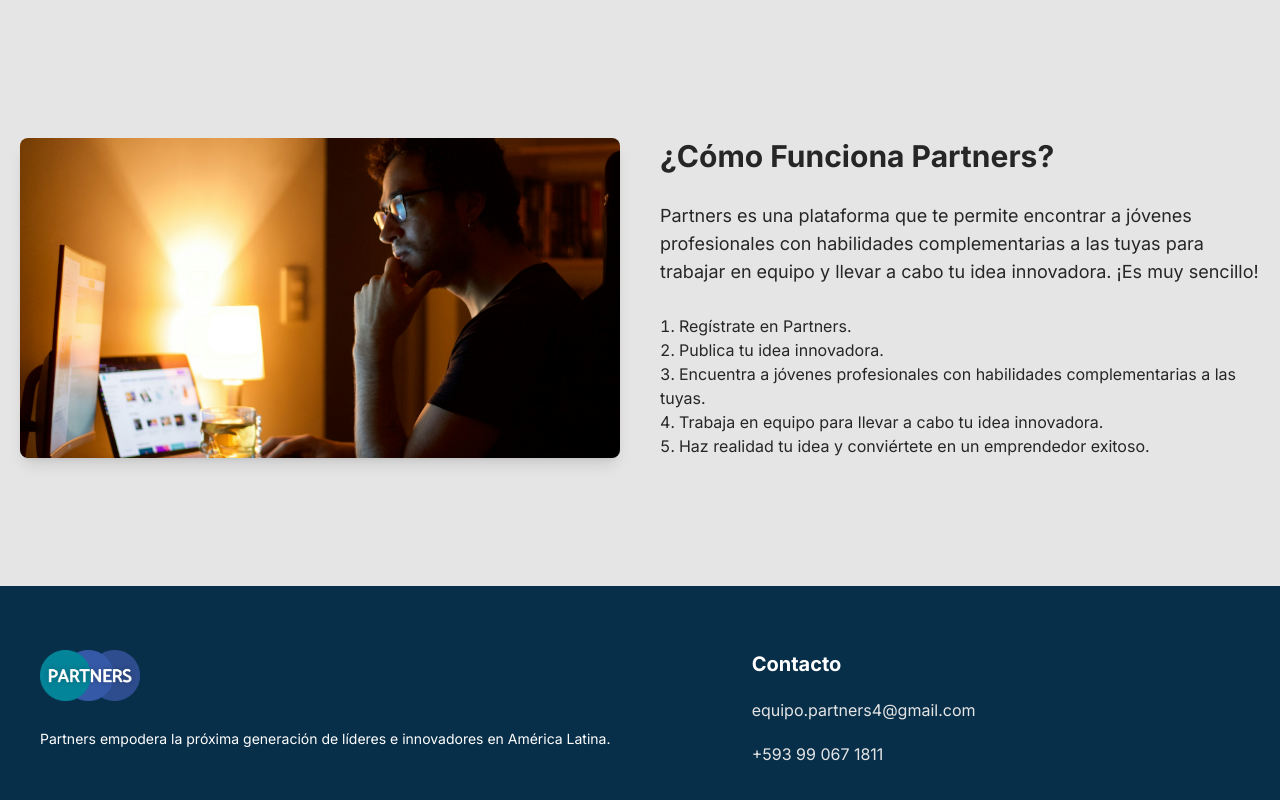
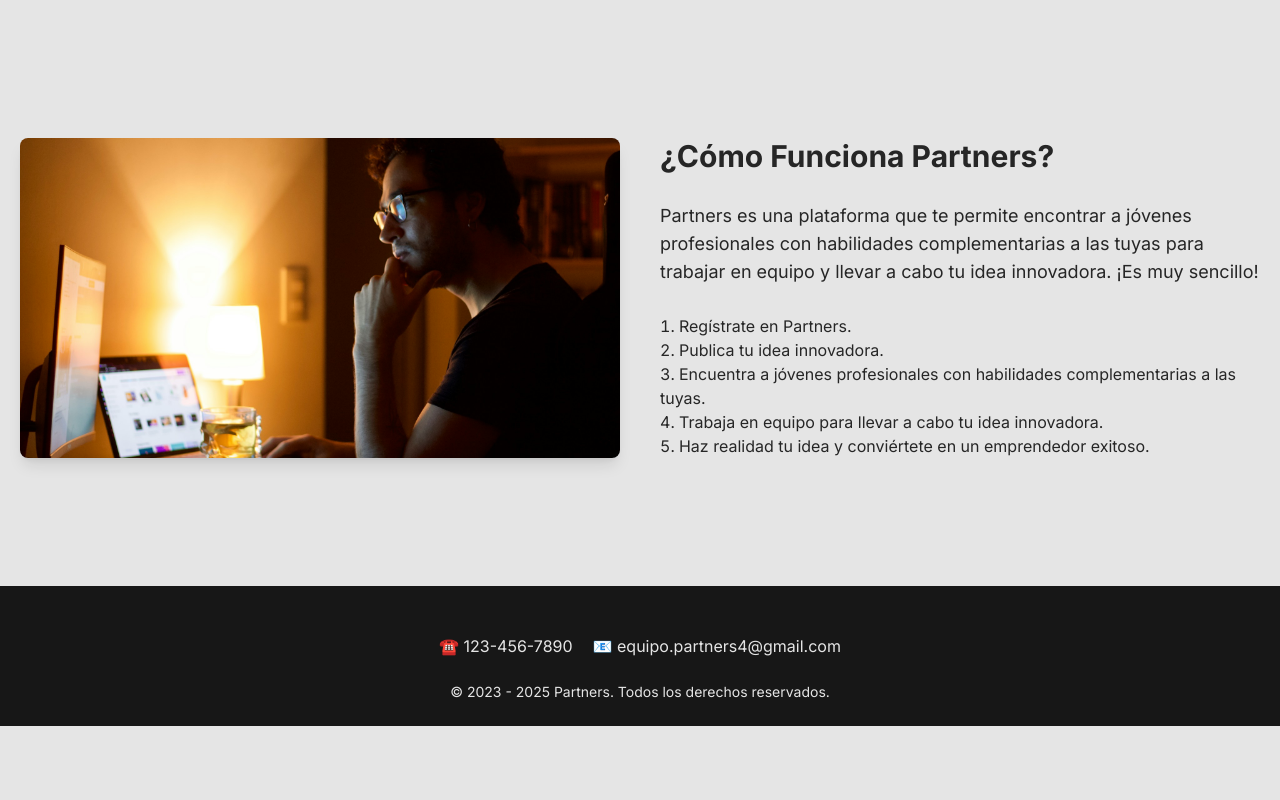
Before and after one commit to and27/partners, a Next.js app: page / in a window 1280 px wide. Shown: the part 1964-2764 px from the top of the page. After the commit the page ends 2690 px from the top, so only its background shows below. Built offline with nearby package versions, Linux system fonts and the light colour scheme.

Commit message:
update footer copy and style

```diff
--- a/src/modules/footer.tsx
+++ b/src/modules/footer.tsx
@@ -2,34 +2,23 @@ import Image from "next/image";
 
 const Footer = () => {
   return (
-    <footer className="bg-sky-950 text-white text-neutral-800 p-10 py-[4rem]">
-      <div className="max-w-[1280px] mx-auto grid grid-cols-1 md:grid-cols-12 gap-5">
-        <div className="flex flex-col gap-5 col-span-7 mb-8 md:mr-10 md:mb-0 ">
-          <Image
-            src="/logo.png"
-            alt="logo"
-            width="100"
-            height="100"
-            className="mb-2"
-          />
-          <p className="text-sm">
-            Partners empodera la próxima generación de líderes e innovadores en
-            América Latina.
-          </p>
+    <footer className="bg-neutral-900 text-neutral-800 py-6">
+      <div className="max-w-[1280px] mx-auto gap-5 py-6">
+        <div className="flex flex-col gap-5 items-center text-neutral-200">
+          <div className="flex gap-5">
+            <div className="flex gap-2 items-center">
+              <p>☎️ 123-456-7890</p>
+            </div>
+            <div className="flex gap-2 items-center">
+              <p>
+                <a href="mailto:"> 📧 equipo.partners4@gmail.com</a>
+              </p>
+            </div>
+          </div>
         </div>
-        <div className="flex flex-col gap-5 col-span-5">
-          <h3 className="text-xl font-bold">Contacto</h3>
-          <p>
-            <a href="mailto:" className="text-neutral-200 hover:underline">
-              equipo.partners4@gmail.com
-            </a>
-          </p>
-          <p>
-            <a href="tel:" className="text-neutral-200 hover:underline">
-              +593 99 067 1811
-            </a>
-          </p>
-        </div>
+      </div>
+      <div className="text-center text-sm text-neutral-200">
+        <p>© 2023 - 2025 Partners. Todos los derechos reservados.</p>
       </div>
     </footer>
   );
```
